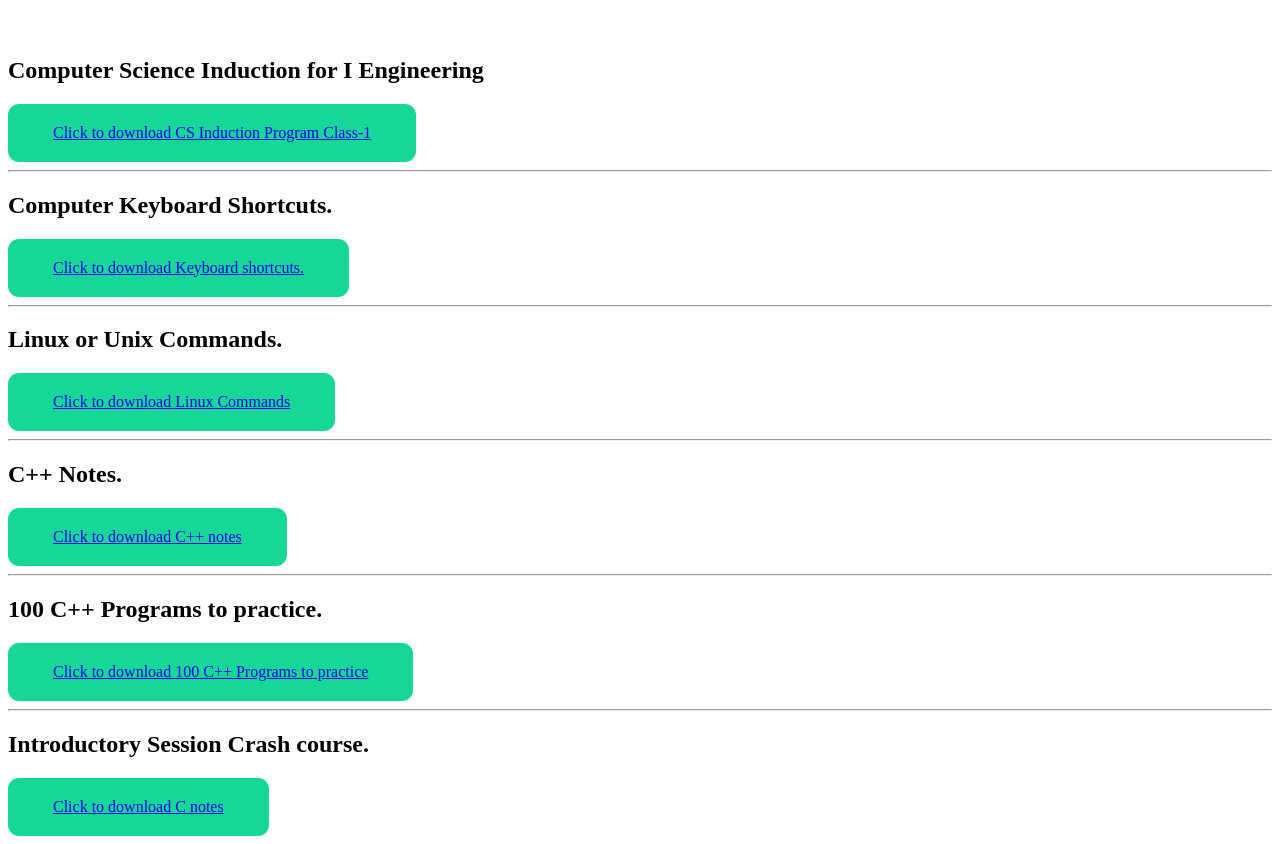
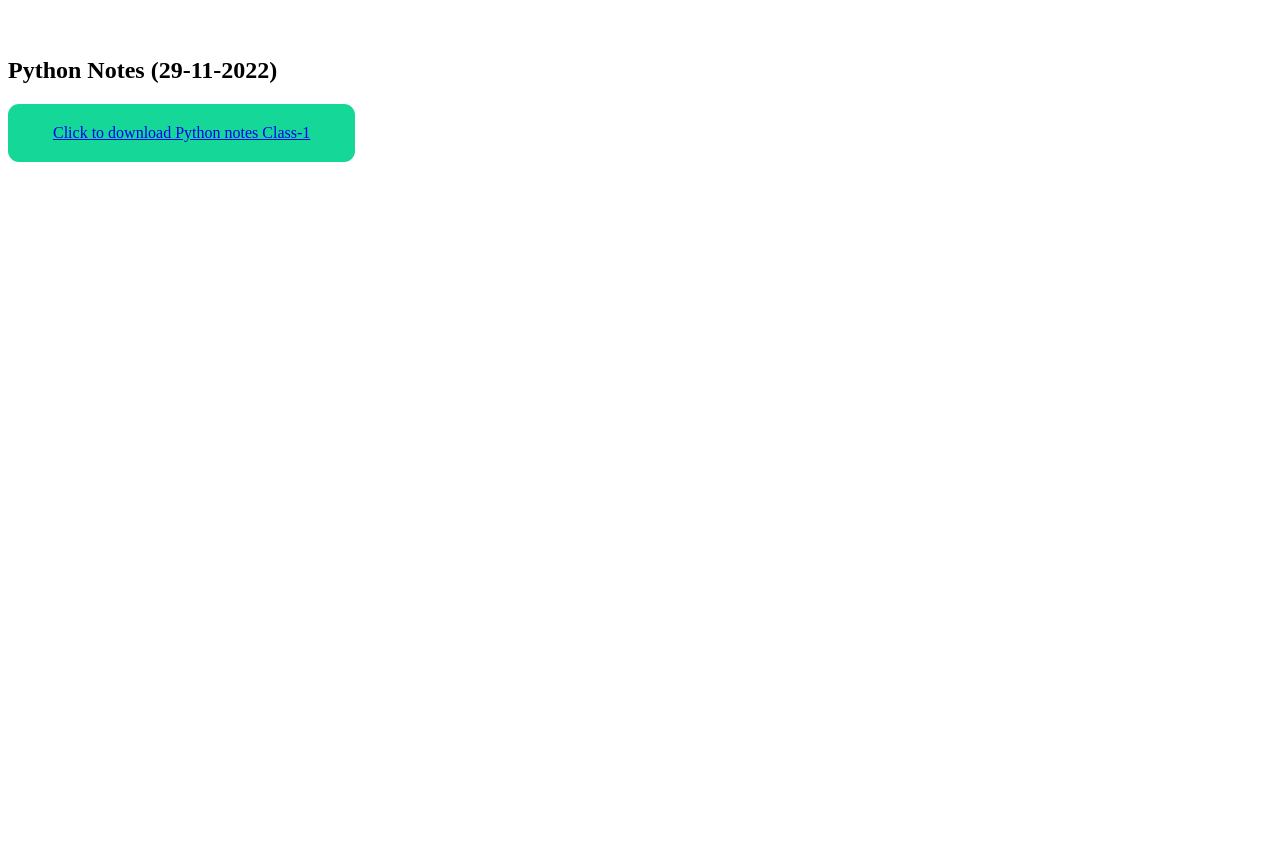
Before and after one commit to Giridharcp/Giridharcp.github.io, a plain HTML site: page download.html in a window 1280 px wide. Shown: the part 61-905 px from the top of the page. After the commit the page ends 800 px from the top, so only its background shows below. Drawn offline with Linux system fonts and the light colour scheme.

Commit message:
Update download.html

```diff
--- a/download.html
+++ b/download.html
@@ -4,35 +4,12 @@
 <body>
 <h1>Contents to Download</h1>
 <br>
-<h2>Computer Science Induction for I Engineering</h2>
+
+ <h2>Python Notes (29-11-2022)</h2>
  <div style="background:    #15d798; border-radius: 11px; padding: 20px 45px; color:#ffffff; display:inline-block; font:normal bold 26px/1 "Open Sans", sans-serif;text-align:center;">
-<a target=”_blank” href="https://docs.google.com/presentation/d/1nUxMWvDYQdA9ieoeiuDv72B6Ve6C3EJl/edit?usp=share_link&ouid=116766006273141501714&rtpof=true&sd=true">Click to download CS Induction Program Class-1</a>
-</div>
-<hr>
-<h2>Computer Keyboard Shortcuts.</h2>
- <div style="background:    #15d798; border-radius: 11px; padding: 20px 45px; color:#ffffff; display:inline-block; font:normal bold 26px/1 "Open Sans", sans-serif;text-align:center;">
-<a target=”_blank” href="https://drive.google.com/file/d/1OU40ZzAN4c4X0QzHh04N26laWlU02bwu/view?usp=share_link">Click to download Keyboard shortcuts.</a>
-</div>
-<hr>
-<h2>Linux or Unix Commands.</h2>
- <div style="background:    #15d798; border-radius: 11px; padding: 20px 45px; color:#ffffff; display:inline-block; font:normal bold 26px/1 "Open Sans", sans-serif;text-align:center;">
-<a target=”_blank” href="https://drive.google.com/file/d/1Bhs59Eyv9S0TUMYy9QqHTdxZggS3uSE9/view?usp=share_link">Click to download Linux Commands</a>
-</div>
-<hr>
-<h2>C++ Notes.</h2>
- <div style="background:    #15d798; border-radius: 11px; padding: 20px 45px; color:#ffffff; display:inline-block; font:normal bold 26px/1 "Open Sans", sans-serif;text-align:center;">
-<a target=”_blank” href="https://drive.google.com/file/d/1NyBuuI65iyo1u9peTphgKLECHEi5uGcZ/view?usp=share_link">Click to download C++ notes</a>
-</div>
-<hr>
-<h2>100 C++ Programs to practice.</h2>
- <div style="background:    #15d798; border-radius: 11px; padding: 20px 45px; color:#ffffff; display:inline-block; font:normal bold 26px/1 "Open Sans", sans-serif;text-align:center;">
-<a target=”_blank” href="https://drive.google.com/file/d/1-_pAmu55zZwCKah9WDBJKzRBD0PNuNtr/view?usp=share_link">Click to download 100 C++ Programs to practice</a>
+<a target=”_blank” href=" https://drive.google.com/file/d/1yEdPFSYNn8wGTDCLEQpRsO5mBVJN6ps_/view?usp=share_link">Click to download Python notes Class-1</a>
 </div>
 
-<hr>
-<h2>Introductory Session Crash course.</h2>
- <div style="background:    #15d798; border-radius: 11px; padding: 20px 45px; color:#ffffff; display:inline-block; font:normal bold 26px/1 "Open Sans", sans-serif;text-align:center;">
-<a target=”_blank” href="https://docs.google.com/document/d/1_Qu-vl0qUoDovvBkiFzT5011e_it8LKp/edit?usp=share_link&ouid=116766006273141501714&rtpof=true&sd=true">Click to download C notes</a>
-</div>
+
 </body>
 </html>
```
